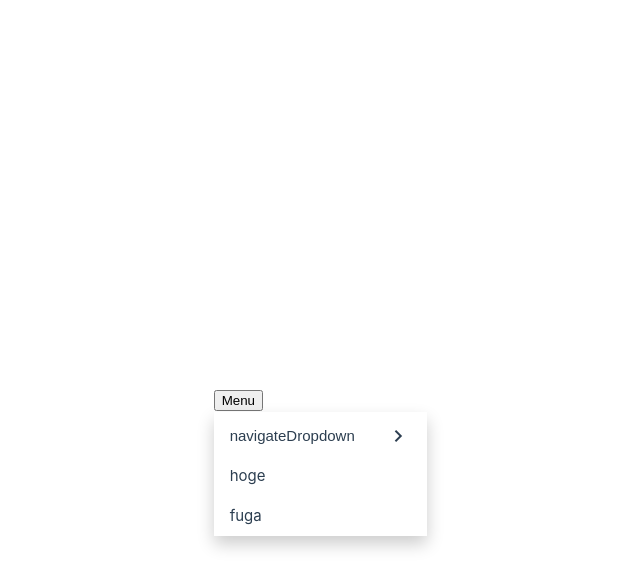
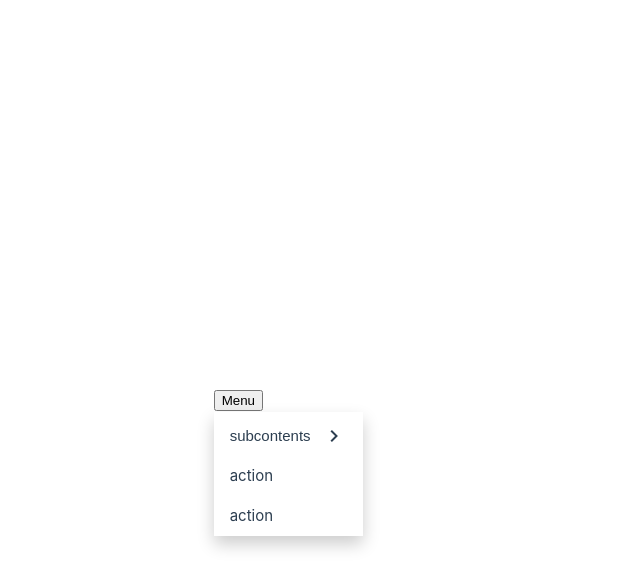
Before and after one commit to kazuhitokimura/vue-hierarchical-dropdown-menu, a Vue app: page / in a window 1280 px wide. Both pictures are taken after a click on the button "Menu". Shown: the top 588 px of the page, without its empty margins (377-1017 px from the left). Built offline with nearby package versions, Linux system fonts and the light colour scheme.

Commit message:
Refactor dropdown menu component markup and styles

```diff
--- a/src/components/DropdownMenu.vue
+++ b/src/components/DropdownMenu.vue
@@ -50,13 +50,12 @@ onBeforeUnmount(() => {
     <ul v-if="isOpen" class="dropdown-menu">
       <li class="dropdown-navigate-trigger">
         <button @click="navigateDropdown" class="dropdown-navigate-trigger-btn">
-          navigateDropdown
+          subcontents
           <span class="material-symbols-outlined"> chevron_right </span>
         </button>
       </li>
-      <!--<li class="divider"></li>-->
-      <li class="dropdown-menu-item">hoge</li>
-      <li class="dropdown-menu-item">fuga</li>
+      <li class="dropdown-menu-item">action</li>
+      <li class="dropdown-menu-item">action</li>
     </ul>
 
     <!--サブコンテンツ-->
@@ -64,10 +63,10 @@ onBeforeUnmount(() => {
       <li class="dropdown-back-trigger">
         <button @click="backDropdown" class="dropdown-back-trigger-btn">
           <span class="material-symbols-outlined"> chevron_left </span></button
-        >subContents
+        >subcontents
       </li>
-      <li class="dropdown-sub-menu-item">subhoge <button class="action-sample">action</button></li>
-      <li class="dropdown-sub-menu-item">subfuga <button class="action-sample">action</button></li>
+      <li class="dropdown-sub-menu-item">hoge <button class="action-sample">action</button></li>
+      <li class="dropdown-sub-menu-item">fuga <button class="action-sample">action</button></li>
     </ul>
   </div>
 </template>
@@ -91,6 +90,7 @@ onBeforeUnmount(() => {
 .dropdown-menu-item {
   list-style: none;
   padding: 8px 16px;
+  cursor: pointer;
 }
 
 .dropdown-menu-item:hover {
@@ -110,7 +110,7 @@ onBeforeUnmount(() => {
   justify-content: space-between;
   align-items: center;
   padding: 8px 16px;
-  gap: 32px;
+  gap: 12px;
   background-color: white;
   border: none;
   color: var(--color-text);
@@ -131,14 +131,6 @@ onBeforeUnmount(() => {
   color: white;
 }
 
-.divider {
-  list-style: none;
-  height: 1px;
-  background-color: whitesmoke;
-  width: 100%;
-  margin: 4px 0px;
-}
-
 /* サブコンテンツ */
 .dropdown-sub-contents {
   display: block;
@@ -155,7 +147,7 @@ onBeforeUnmount(() => {
   gap: 8px;
   align-items: center;
   list-style: none;
-  padding: 4px 8px;
+  padding: 4px 24px 4px 8px;
   font-weight: bold;
 }
 
@@ -189,7 +181,7 @@ onBeforeUnmount(() => {
   flex-direction: row;
   justify-content: space-between;
   padding: 8px 16px;
-  gap: 32px;
+  gap: 12px;
 }
 
 .action-sample:focus-visible {
```
